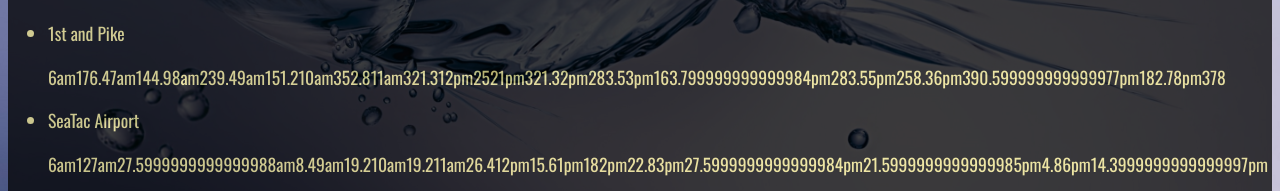
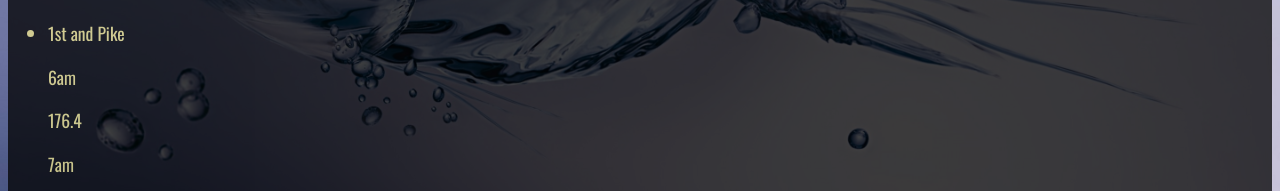
Before and after one commit to Bravelemming/cookie-stand, a plain HTML site: page sales.html in a window 1280 px wide. Shown: the part 539-730 px from the top of the page. Drawn offline with nearby package versions, Linux system fonts and the light colour scheme.

Commit message:
monday lab complete

```diff
--- a/sales.js
+++ b/sales.js
@@ -109,6 +109,12 @@ for (var i = 0 ; i < storeArray.length; i++){
     var salesP = document.createElement('p');
     var salesSpan = document.createElement('span');
 
+    //TODO: add a var, combine it in the var, then just push it as a single p, and kill the span.
+
+    // add classes
+    salesP.classList.add('hours');
+    salesSpan.classList.add('cookies');
+
     // give some text
     salesP.textContent = operationHours[j];
     salesSpan.textContent = storeArray[i].getCookiesByHour();
--- a/style.css
+++ b/style.css
@@ -40,7 +40,3 @@ main {
   border-radius: 10px;
   opacity: .75;
 }
-
-p {
-  display: inline-block;
-}
```
